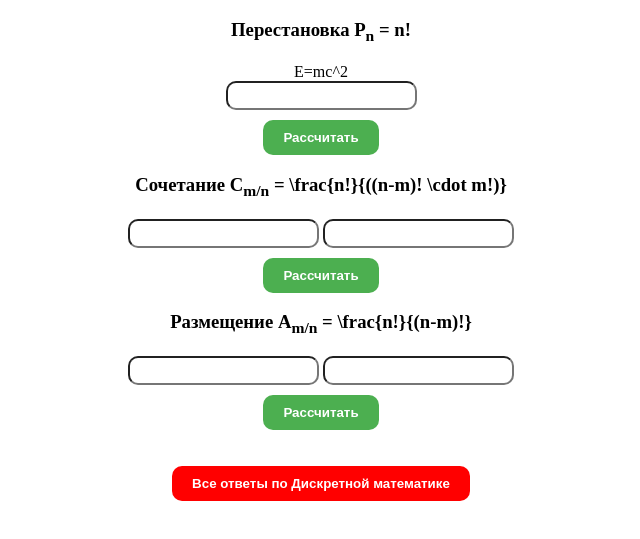
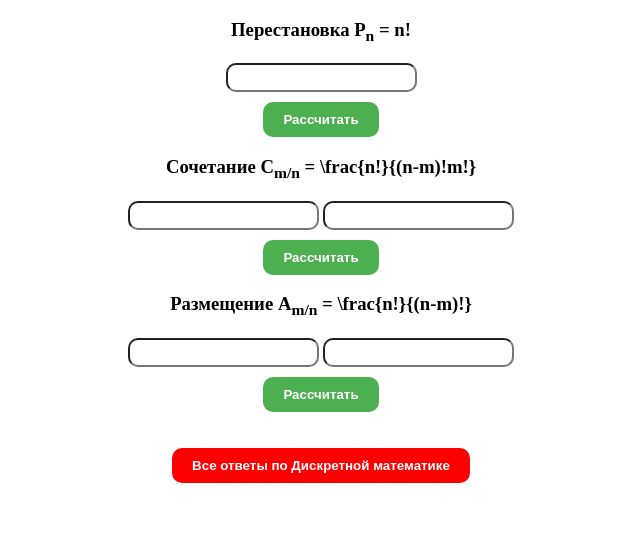
Before and after one commit to webbrows/Diskretka, a plain HTML site: page index.html in a window 1280 px wide. Shown: the part 61-600 px from the top of the page, without its empty margins (319-959 px from the left). Drawn offline with nearby package versions, Linux system fonts and the light colour scheme; some packages are replaced by stand-ins of ours.

Commit message:
Update index.html

```diff
--- a/index.html
+++ b/index.html
@@ -48,15 +48,13 @@
     <h1>Калькулятор комбинаторики</h1>
 
     <h3>Перестановка P<sub>n</sub> = n!</h3>
-    <formula
-             notation=’TeX’>E=mc^2</formula>
     <div>
         <input type="number" id="permutation-input" class="input-field">
     </div>
     <button onclick="calculatePermutation()" class="rectangle-button">Рассчитать</button>
     <p id="permutation-result" class="result"></p>
 
-    <h3>Сочетание C<sub>m/n</sub> = \\frac{n!}{((n-m)! \cdot m!)}</h3>
+    <h3>Сочетание C<sub>m/n</sub> = \frac{n!}{(n-m)!m!}</h3>
     <div>
         <input type="number" id="combination-n-input" class="input-field">
         <input type="number" id="combination-m-input" class="input-field">
@@ -64,7 +62,7 @@
     <button onclick="calculateCombination()" class="rectangle-button">Рассчитать</button>
     <p id="combination-result" class="result"></p>
 
-    <h3>Размещение A<sub>m/n</sub> = \\frac{n!}{(n-m)!}</h3>
+    <h3>Размещение A<sub>m/n</sub> = \frac{n!}{(n-m)!}</h3>
     <div>
         <input type="number" id="arrangement-n-input" class="input-field">
         <input type="number" id="arrangement-m-input" class="input-field">
```
